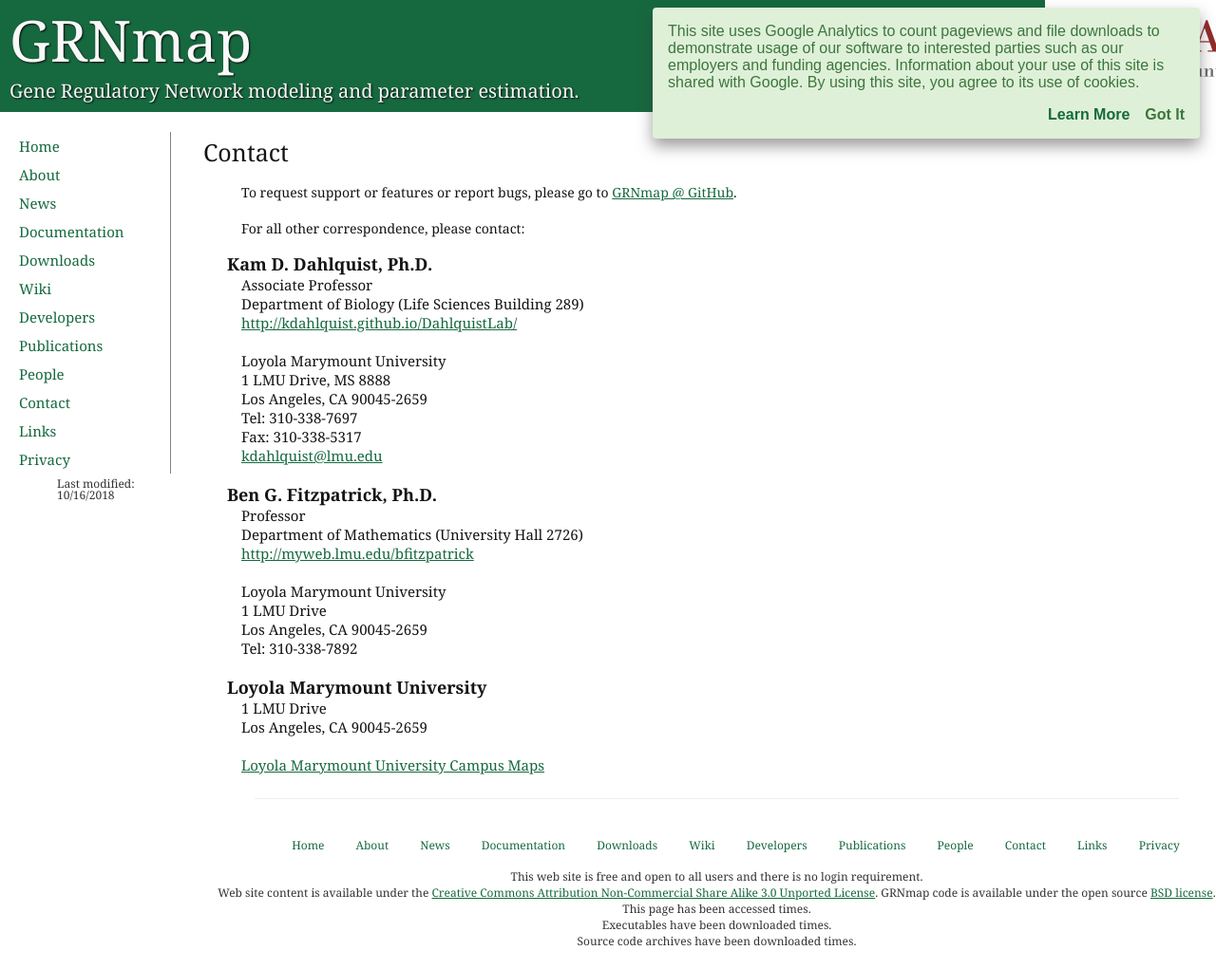
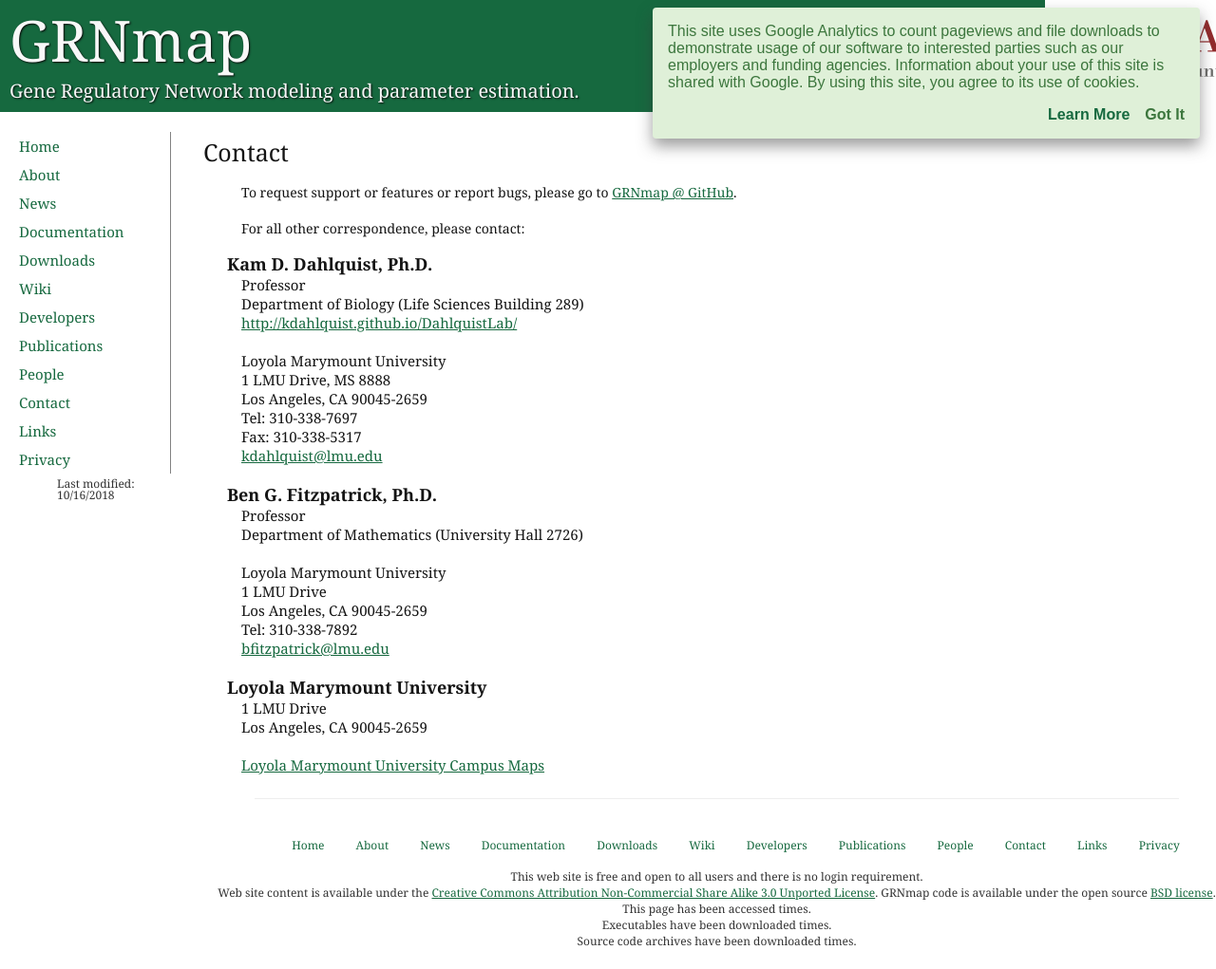
Before and after one commit to kdahlquist/GRNmap, a Jekyll site: the page built from contact.html, in a window 1280 px wide. Shown: the whole page at 95% size. Built offline with Jekyll 4.4.1, drawn with Linux system fonts in a browser that asks for light colours; some of the changed lines change nothing that is shown.

Commit message:
remove dead link, update title

```diff
--- a/contact.html
+++ b/contact.html
@@ -12,7 +12,7 @@ lastModified: 10/16/2018
 </p>
 <p class='name'>Kam D. Dahlquist, Ph.D.</p>
 <p class='personInfo'>
-    Associate Professor <br>
+    Professor <br>
     Department of Biology (Life Sciences Building 289) <br>
     <a href='http://kdahlquist.github.io/DahlquistLab/index.htm'>http://kdahlquist.github.io/DahlquistLab/</a> <br><br>
     Loyola Marymount University <br>
@@ -25,12 +25,12 @@ lastModified: 10/16/2018
 <p class='name'>Ben G. Fitzpatrick, Ph.D.</p>
 <p class='personInfo'>
     Professor <br>
-    Department of Mathematics (University Hall 2726) <br>
-    <a href='http://myweb.lmu.edu/bfitzpatrick'>http://myweb.lmu.edu/bfitzpatrick</a> <br><br>
+    Department of Mathematics (University Hall 2726) <br><br>
     Loyola Marymount University <br>
     1 LMU Drive <br>
     Los Angeles, CA 90045-2659 <br>
     Tel: 310-338-7892 <br>
+    <a href="mailto:bfitzpatrick@lmu.edu">bfitzpatrick@lmu.edu</a>
 </p> <br>
 <p class='name'>Loyola Marymount University</p>
 <p class='personInfo'>
```
